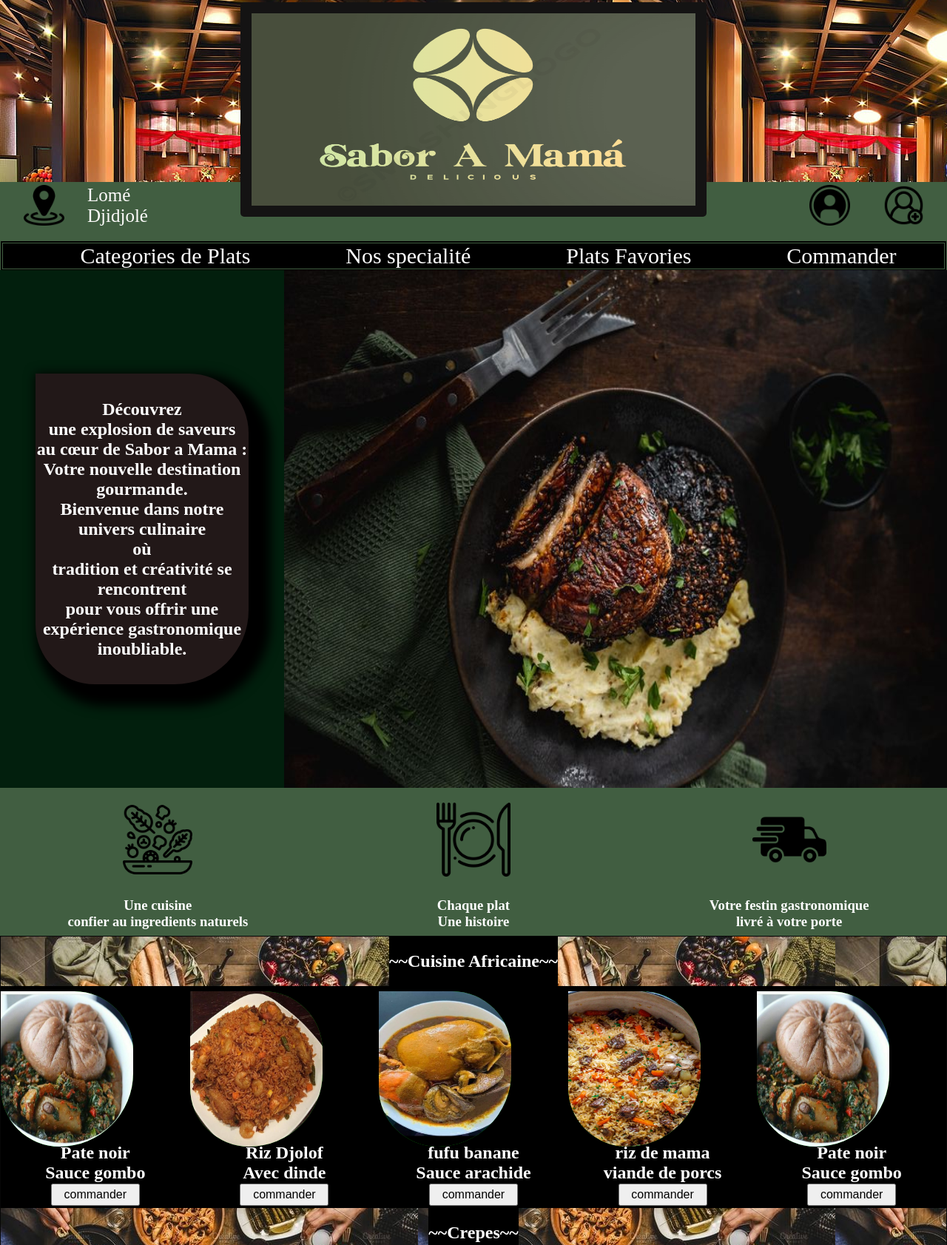
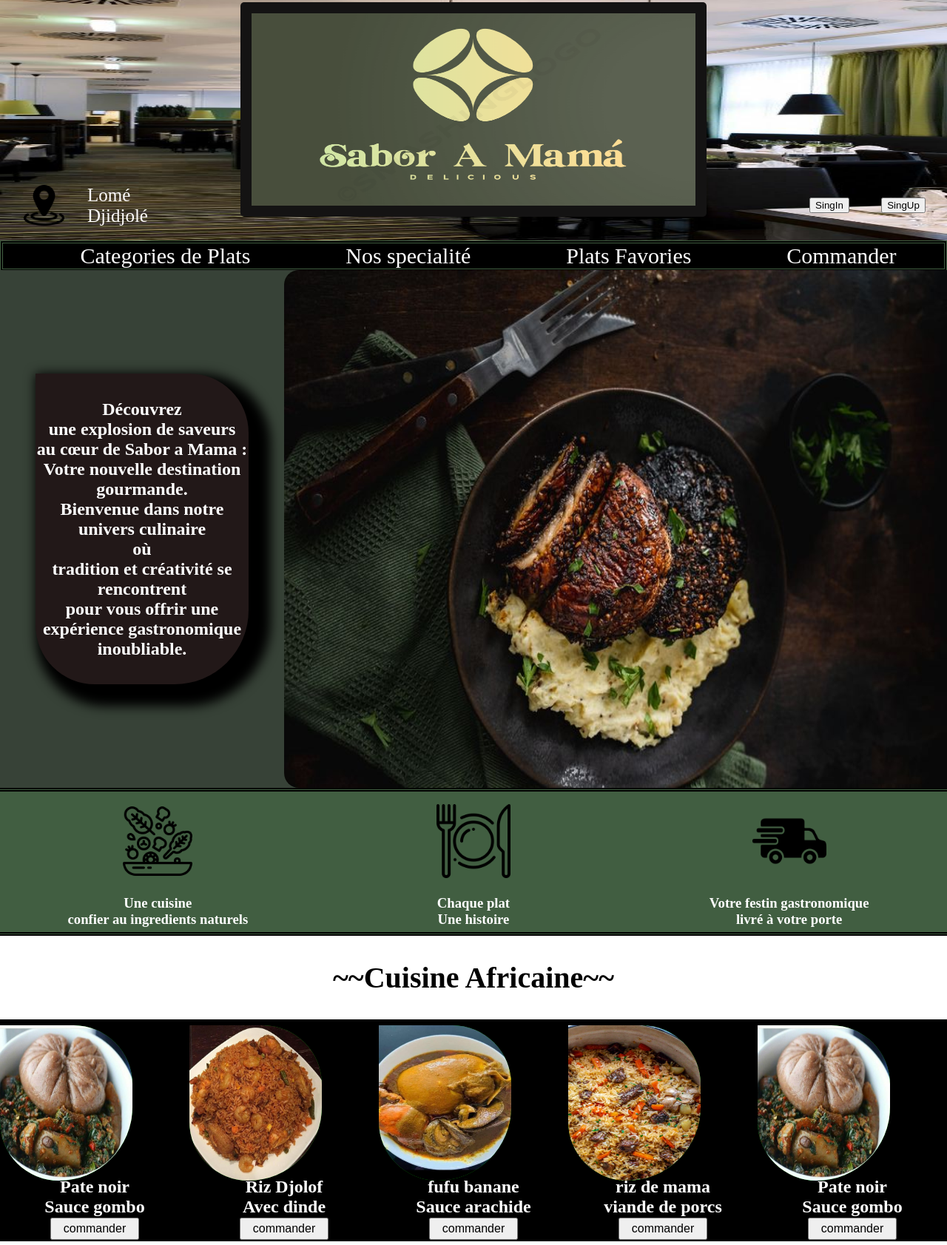
Before and after one commit to koffiemmal/Restaurant_web, a website: page html/index.html in a window 1280 px wide. Shown: the part 14-1697 px from the top of the page at 74% size. Drawn offline with Linux system fonts and the light colour scheme.

Commit message:
ajustement de la page d'acceuil

```diff
--- a/html/index.html
+++ b/html/index.html
@@ -12,6 +12,8 @@
     <main>
 
         <header>
+
+
 
             <section class="logo">
                 <div class="logo__images">
@@ -33,8 +35,9 @@
                 <section class="auth">
 
                     <div class="SingIn">
-                        <img src="../images/sign_in/login_310818.png" alt="sign_in"></div>
-                    <div class="SingUp"><img src="../images/sign_up/add_9898437.png" alt=""></div>
+                        <button>SingIn</button>
+                    </div>
+                    <div class="SingUp"><button>SingUp</button></div>
                 </section>
             </section>
 
--- a/sass/main.scss
+++ b/sass/main.scss
@@ -16,7 +16,6 @@
                                         justify-content: space-around;
                                         align-items: center;
                                         color: black;
-                                        background-color: rgb(65, 94, 65);
                                     }
 
                                     @mixin dispositionBoiteDescription {
@@ -105,7 +104,7 @@
                                             color: rgb(255, 255, 255)
                                         }
                                         @include dispositionBoiteDescription();
-                                        background-color: black;
+                                        background-color: rgb(0, 0, 0);
                                     }
 
                                     @mixin flexDirectionColumn {
@@ -136,12 +135,13 @@
                                     }
 
                                     header {
-                                        background-color: rgb(65, 94, 65);
+                                        background-image: url(../images/back-images/wp1874175.jpg);
+                                        background-repeat: no-repeat;
                                         width: 100%;
                                         height: 100%;
                                         z-index: 5;
+                                        background-size: 2000px 390px;
                                         .logo {
-                                            background-image: url(../images/back-images/desktop-wallpaper-restaurant-png-transparent-restaurant-png-restaurants.jpg);
                                             display: flex;
                                             height: 260px;
                                             width: 100%;
@@ -255,13 +255,14 @@
                                         flex-direction: column;
                                         justify-content: center;
                                         align-items: center;
+                                        background-color: rgb(55, 66, 55);
                                         &__debut {
                                             width: 100%;
                                             height: 700px;
                                             display: flex;
                                             .text {
                                                 height: 700px;
-                                                background-color: rgb(2, 31, 13);
+                                                background-color: rgb(55, 66, 55);
                                                 width: 30%;
                                                 display: flex;
                                                 justify-content: center;
@@ -288,14 +289,16 @@
                                             }
                                             .text-images {
                                                 height: 700px;
-                                                background-color: blue;
                                                 width: 70%;
                                                 display: flex;
                                                 justify-content: center;
                                                 align-items: center;
+                                                border-bottom-left-radius: 40px;
                                                 img {
                                                     height: 700px;
                                                     width: 100%;
+                                                    border-bottom-left-radius: 20px;
+                                                    border-top-left-radius: 20px;
                                                 }
                                             }
                                         }
@@ -306,6 +309,8 @@
                                             display: flex;
                                             justify-content: space-around;
                                             align-items: center;
+                                            border-top: 5px double black;
+                                            border-bottom: 5px double black;
                                             .first {
                                                 @include articleAsideDesc();
                                             }
@@ -319,18 +324,17 @@
                                     }
 
                                     .cuisine {
-                                        @include reperageBox();
-                                        background-color: aqua;
-                                        height: 2200px;
-                                        background-image: url(../images/back-images-nourriture/8899cce92b409dc879368ac27a78b50b.jpg);
+                                        background-color: rgb(255, 255, 255);
+                                        height: 2190px;
                                         .bloc_afrique {
                                             @include flexDirectionColumn()
                                         }
                                         .titre {
-                                            background-color: black;
+                                            background-color: rgb(255, 255, 255);
                                             h2 {
                                                 text-align: center;
-                                                color: white;
+                                                color: rgb(0, 0, 0);
+                                                font-size: 40px;
                                             }
                                         }
                                         .africain {
```
Also changed, not shown: css/style.css, images/back-images-nourriture/0ba64917795319278972527ca0a84c82.jpg, images/back-images-nourriture/african-food-wedding-love-date.jpg (added), images/back-images-nourriture/reprise.jpg (added), images/back-images/wp1874175.jpg (added), 1 other file.
